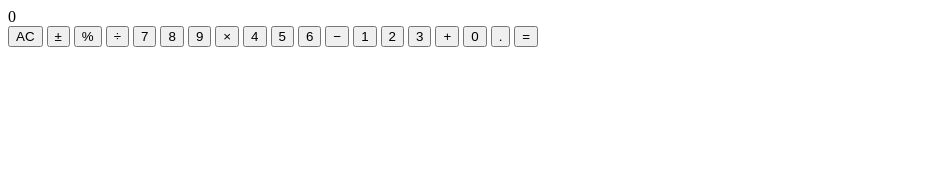
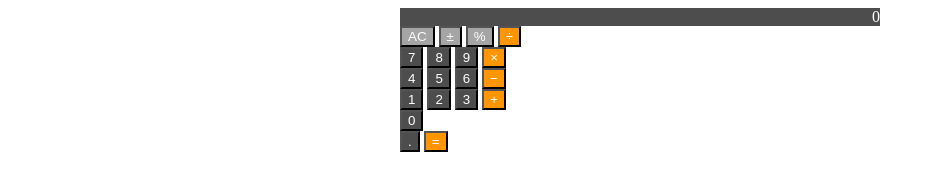
Before and after one commit to garyhumber/HTTP5114S24, a plain HTML site: page index.html in a window 1280 px wide. Shown: the whole page, without its empty margins (0-935 px from the left). Drawn offline with Linux system fonts and the light colour scheme.

Commit message:
initial commit

```diff
--- a/index.html
+++ b/index.html
@@ -13,29 +13,44 @@
         </div>
         <div class="buttons">
             <!-- Row 1 -->
+            <div class="row-1">
                 <button class="button function" onclick="clearDisplay()">AC</button>
                 <button class="button function" onclick="toggleSign()">±</button>
                 <button class="button function" onclick="percent()">%</button>
                 <button class="button operator" onclick="appendOperator('/')">÷</button>
+            </div>
+
             <!-- Row 2 -->
+            <div class="row-2">
                 <button class="button number" onclick="appendNumber('7')">7</button>
                 <button class="button number" onclick="appendNumber('8')">8</button>
                 <button class="button number" onclick="appendNumber('9')">9</button>
                 <button class="button operator" onclick="appendOperator('*')">×</button>
+            </div>
+
             <!-- Row 3 -->
+            <div class="row-3">
                 <button class="button number" onclick="appendNumber('4')">4</button>
                 <button class="button number" onclick="appendNumber('5')">5</button>
                 <button class="button number" onclick="appendNumber('6')">6</button>
                 <button class="button operator" onclick="appendOperator('-')">−</button>
+            </div>
+
             <!-- Row 4 -->
+            <div class="row-4">
                 <button class="button number" onclick="appendNumber('1')">1</button>
                 <button class="button number" onclick="appendNumber('2')">2</button>
                 <button class="button number" onclick="appendNumber('3')">3</button>
                 <button class="button operator" onclick="appendOperator('+')">+</button>
+            </div>
+
             <!-- Row 5 -->
+            <div class="row-5">
                 <button class="button number zero" onclick="appendNumber('0')">0</button>
                 <button class="button number" onclick="appendNumber('.')">.</button>
                 <button class="button operator" onclick="calculate()">=</button>
+            </div>
+
         </div>
     </div>
     <script src="script.js"></script>
--- a/style.css
+++ b/style.css
@@ -6,33 +6,50 @@ Colors
 */
 
 body {
-
+  font-size: 16px;
+  display: flex;
+  flex-direction: column;
+  align-items: center;
 }
 
 .calculator {
-
+  display: flex;
+  flex-direction: column;
+  align-content: center;
+  width: 30em;
 }
 
 .display {
-
+  display:flex;
+  justify-content: flex-end;
+  color: #ffffff;
+  background-color: #4d4d4d;
+  width: 30em;
 }
 
 .buttons {
 
 }
+.row-1 {
+  flex-basis: 1;
+}
 
 .button {
+  color: #fff;
+  background-color: #4d4d4d;
 
 }
 
 .button.zero {
-
+  display: flex;
+  justify-items: flex-end;
+  flex-basis: 2;
 }
 
 .button.operator {
-
+  background-color: #ff9500;
 }
 
 .button.function {
-
+  background-color: #a5a5a5;
 }
```
Lines whose indentation alone changed are shown as unchanged.
